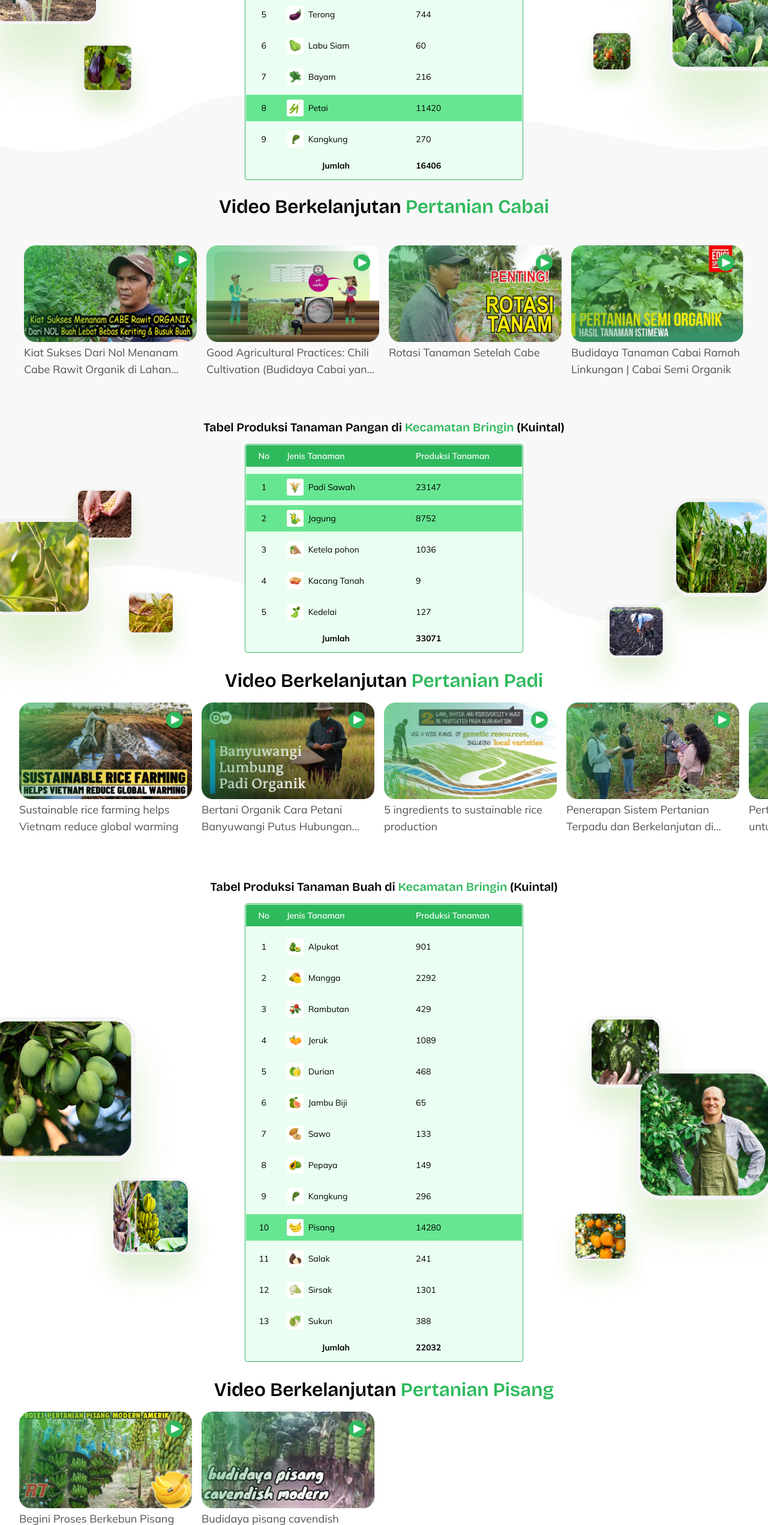
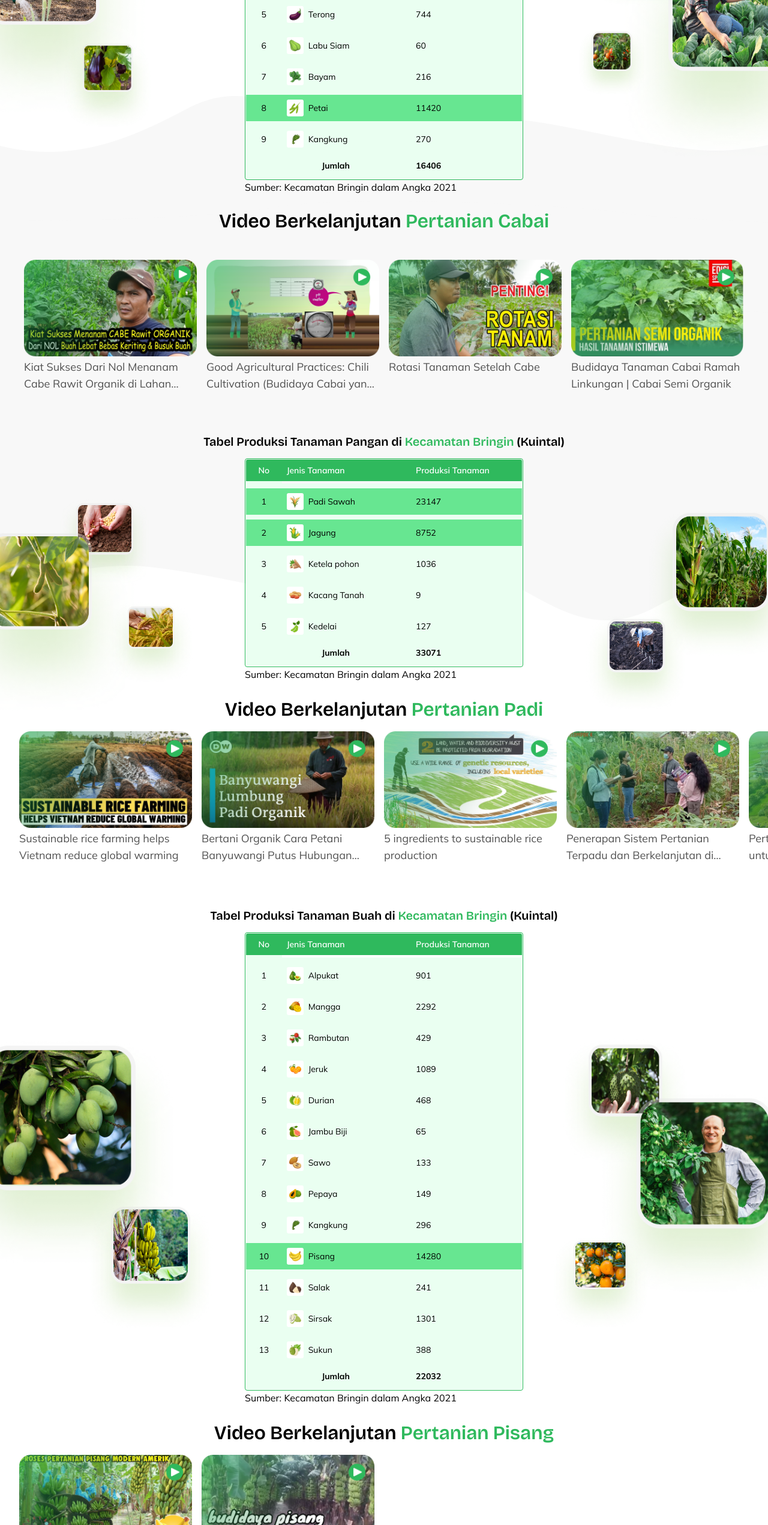
Before and after one commit to StepUp-Project6/edutanimas, a React (Vite) app: page /potensi-pertanian in a window 1280 px wide. Shown: the part 629-3171 px from the top of the page at 60% size. Built offline with nearby package versions, Linux system fonts and the light colour scheme.

Commit message:
menambahkan sumber tabel

```diff
--- a/src/pages/potensiPertanian.jsx
+++ b/src/pages/potensiPertanian.jsx
@@ -150,12 +150,15 @@ const PotensiPertanian = () => {
             </h2>
             <div className="md:w-full md:px-48 lg:px-52 xl:px-96">
               <TableProduction data={DataHoltikultura} />
+              <p className="text-xs lg:text-base">
+                Sumber: Kecamatan Bringin dalam Angka 2021
+              </p>
             </div>
           </div>
         </section>
 
         {/* SECTION VIDEO BERKELANJUTAN PERTANIAN CABAI */}
-        <section className="relative w-full pt-0 mt-14 md:mt-0 lg:mt-8">
+        <section className="relative w-full pt-0 mt-14 md:mt-0 lg:mt-14">
           <img
             src="images/element-bg-4.png"
             alt="bg"
@@ -256,6 +259,9 @@ const PotensiPertanian = () => {
             </h2>
             <div className="md:w-full md:px-48 lg:px-52 xl:px-96">
               <TableProduction data={DataPangan} />
+              <p className="text-xs lg:text-base">
+                Sumber: Kecamatan Bringin dalam Angka 2021
+              </p>
             </div>
           </div>
         </section>
@@ -362,6 +368,9 @@ const PotensiPertanian = () => {
             </h2>
             <div className="md:w-full md:px-48 lg:px-52 xl:px-96">
               <TableProduction data={DataBuah} />
+              <p className="text-xs lg:text-base">
+                Sumber: Kecamatan Bringin dalam Angka 2021
+              </p>
             </div>
           </div>
         </section>
```
